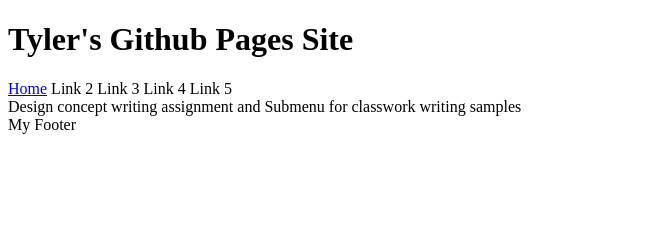
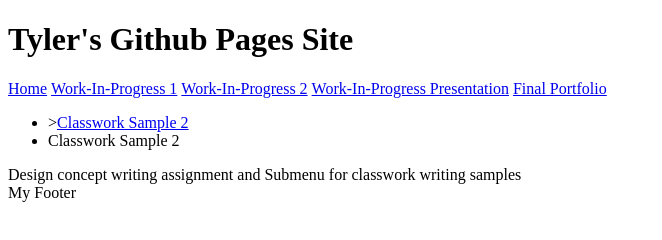
Before and after one commit to olintyler-CDM-spring-2020/olintyler-CDM-spring-2020.github.io, a plain HTML site: page work-1/sample-2/index.html in a window 1280 px wide. Shown: the whole page, without its empty margins (0-662 px from the left). Drawn offline with Linux system fonts and the light colour scheme.

Commit message:
Updated all page navbars

```diff
--- a/work-1/sample-2/index.html
+++ b/work-1/sample-2/index.html
@@ -8,12 +8,15 @@
     <h1>Tyler's Github Pages Site</h1>
     <nav>
       <ul class="main-menu">
-        <li><a href="../index.html">Home</a></li>
-        <li>Link 2</li>
-        <li>Link 3</li>
-        <li>Link 4</li>
-        <li>Link 5</li>
+        <li><a href="/">Home</a></li>
+        <li><a href="/work-1/">Work-In-Progress 1</a></li>
+        <li><a href="/work-2/">Work-In-Progress 2</a></li>
+        <li><a href="/presentation/">Work-In-Progress Presentation</a></li>
+        <li><a href="/portfolio/">Final Portfolio</a></li>
       </ul>
+      <ul>
+        <li>><a href="/work-1/sample-1/">Classwork Sample 2</a></li>
+        <li>Classwork Sample 2</li>
     </nav>
     <main>
     Design concept writing assignment and Submenu for classwork writing samples
```
Also changed, not shown: portfolio/index.html (+5 -5 lines), presentation/index.html (+5 -5 lines), work-1/sample-1/index.html (+8 -5 lines), work-2/index.html (+5 -5 lines).
